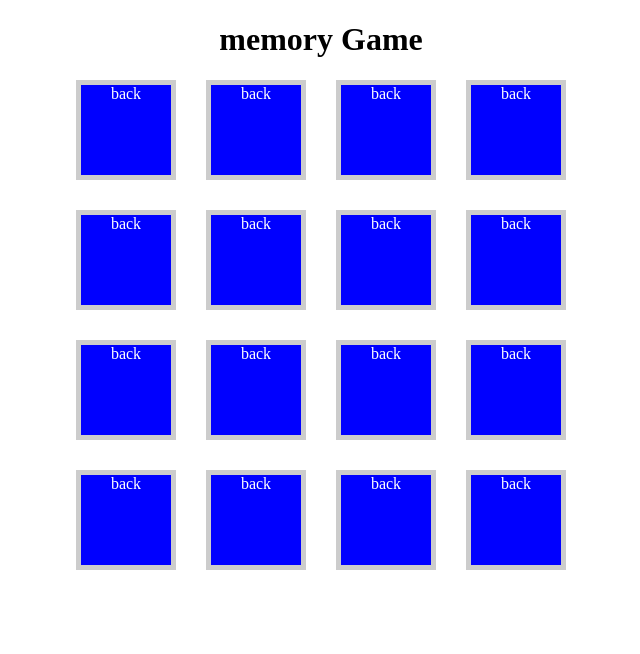
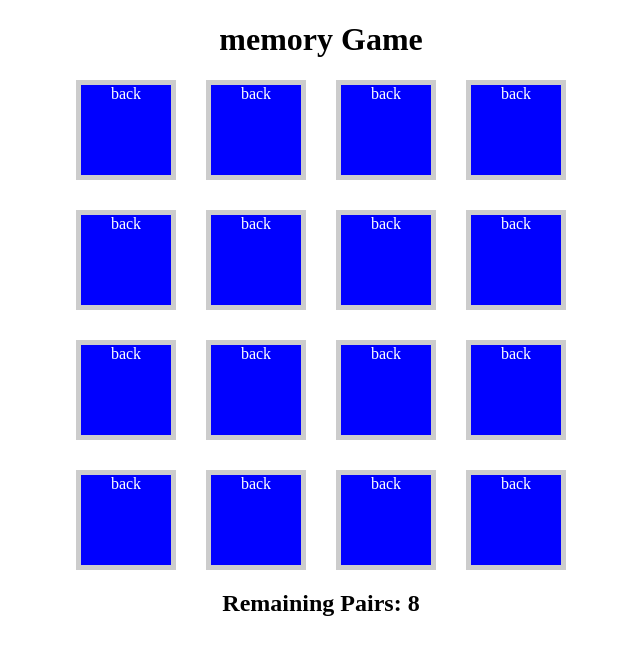
Before and after one commit to tal7aouy/memory-card-vue, a Vue app: page / in a window 1280 px wide. Shown: the top 654 px of the page, without its empty margins (319-959 px from the left). Built offline with nearby package versions, Linux system fonts and the light colour scheme.

Commit message:
remaining card and win player

```diff
--- a/src/App.vue
+++ b/src/App.vue
@@ -11,13 +11,12 @@
        @select-card="flipCard"
         />
   </section>
-  <!-- <h2>{{ userSelection }}</h2> -->
-  <p>{{status}}</p>
+  <h2>{{status}}</h2>
 
 </template>
 
 <script>
-import { ref, watch } from 'vue'
+import { computed, ref, watch } from 'vue'
 
 import Card from './components/Card.vue'
 export default {
@@ -29,10 +28,24 @@
     // declaration part
     const cardList = ref([])
     const userSelection = ref([])
-    const status =ref('')
+    const status = computed(() =>{
+      if(remainingPairs.value === 0){
+        return "Palyer wins!"
+      }else{
+        return `Remaining Pairs: ${remainingPairs.value}`
+      }
+    })
+
+  const remainingPairs = computed(()=>{
+    const remainingCards = cardList.value.filter(card => card.matched === false).length
+    return remainingCards / 2
+  })
+
+
+
     for(let i = 0;i<16;i++){
       cardList.value.push({
-        value: i,
+        value: 10,
         visible: false,
         position: i,
         matched: false
@@ -74,7 +87,8 @@
       cardList,
       flipCard,
       userSelection,
-      status
+      status,
+      remainingPairs
     }
   }
 
```
